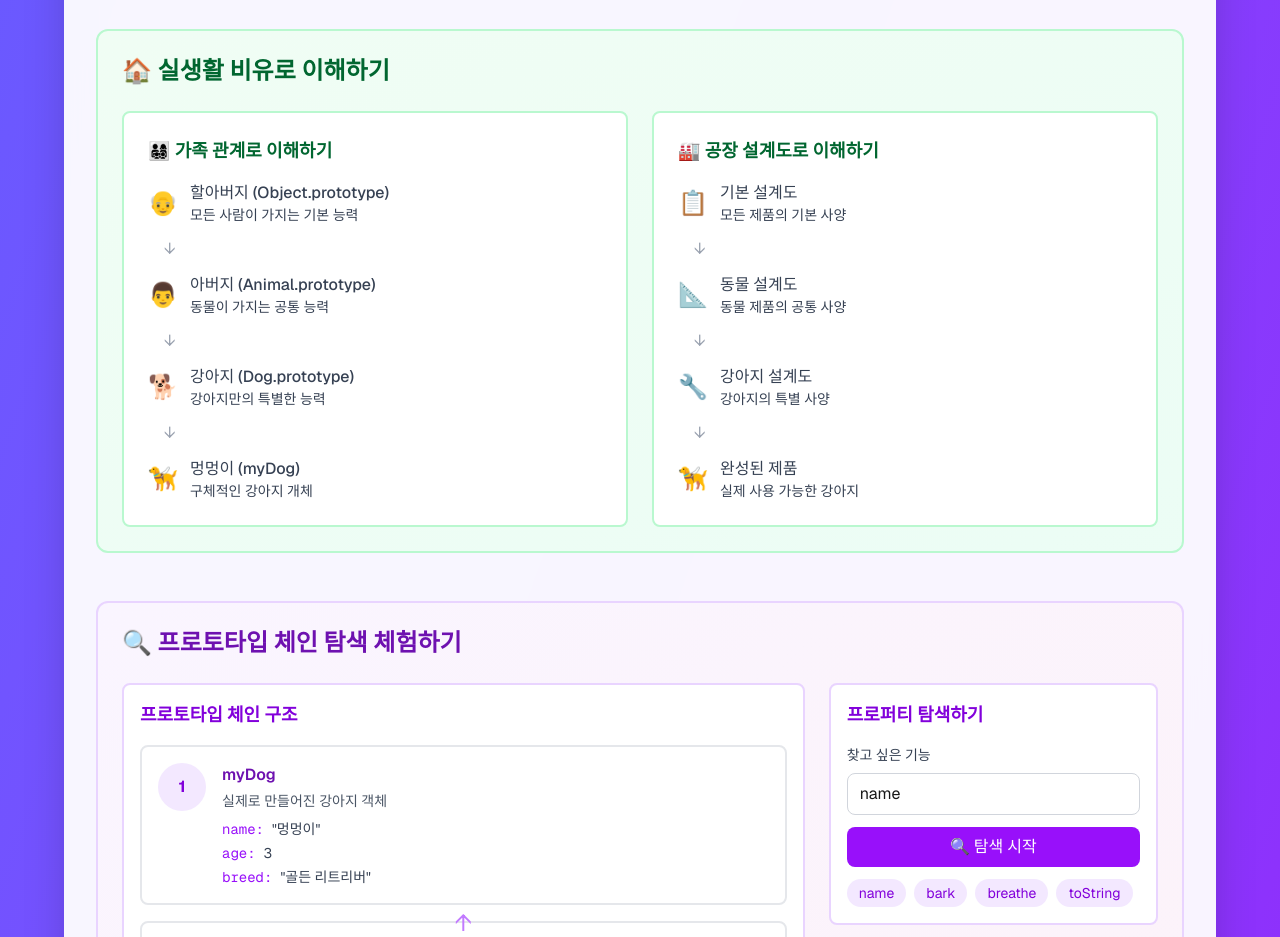
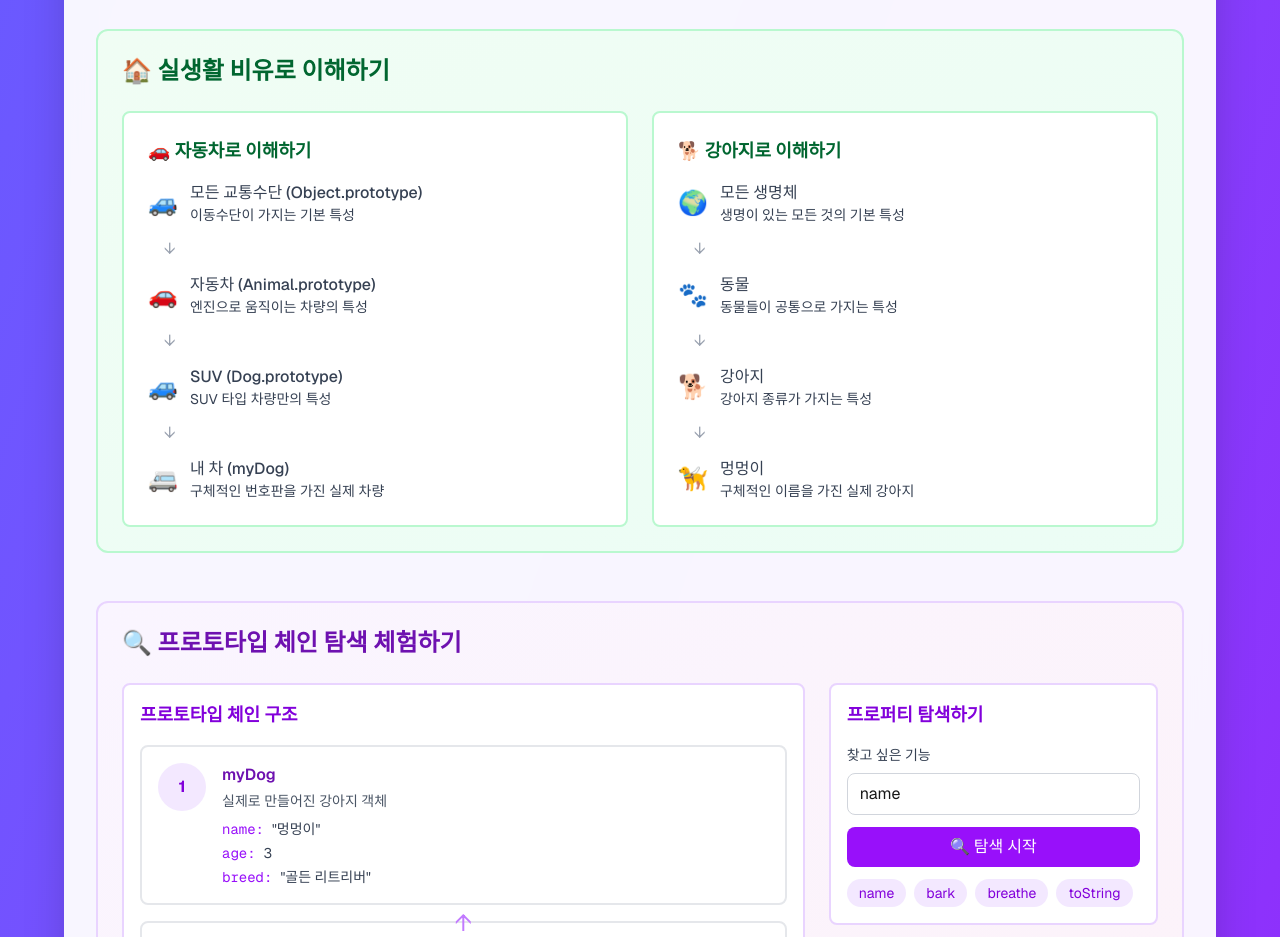
Before and after one commit to 1nnovator1105/javascript, a Next.js app: page /prototype in a window 1280 px wide. Shown: the part 880-1817 px from the top of the page. Built offline with nearby package versions, Linux system fonts and the light colour scheme.

Commit message:
fix: prototype 설명 수정

```diff
--- a/src/components/prototype/ui/PrototypeLanding.tsx
+++ b/src/components/prototype/ui/PrototypeLanding.tsx
@@ -343,38 +343,42 @@ console.log(myDog.hasOwnProperty('bark'));  // false (프로토타입 메서드)
         <div className="grid grid-cols-1 md:grid-cols-2 gap-6">
           <div className="bg-white rounded-lg border-2 border-green-200 p-6">
             <h3 className="text-lg font-semibold mb-4 text-green-800 flex items-center gap-2">
-              👨‍👩‍👧‍👦 가족 관계로 이해하기
+              🚗 자동차로 이해하기
             </h3>
             <div className="space-y-3 text-gray-700">
               <div className="flex items-center gap-3">
-                <span className="text-2xl">👴</span>
+                <span className="text-2xl">🚙</span>
                 <div>
-                  <div className="font-medium">할아버지 (Object.prototype)</div>
-                  <div className="text-sm">모든 사람이 가지는 기본 능력</div>
+                  <div className="font-medium">
+                    모든 교통수단 (Object.prototype)
+                  </div>
+                  <div className="text-sm">이동수단이 가지는 기본 특성</div>
                 </div>
               </div>
               <div className="ml-4 text-gray-400">↓</div>
               <div className="flex items-center gap-3">
-                <span className="text-2xl">👨</span>
+                <span className="text-2xl">🚗</span>
                 <div>
-                  <div className="font-medium">아버지 (Animal.prototype)</div>
-                  <div className="text-sm">동물이 가지는 공통 능력</div>
+                  <div className="font-medium">자동차 (Animal.prototype)</div>
+                  <div className="text-sm">엔진으로 움직이는 차량의 특성</div>
                 </div>
               </div>
               <div className="ml-4 text-gray-400">↓</div>
               <div className="flex items-center gap-3">
-                <span className="text-2xl">🐕</span>
+                <span className="text-2xl">🚙</span>
                 <div>
-                  <div className="font-medium">강아지 (Dog.prototype)</div>
-                  <div className="text-sm">강아지만의 특별한 능력</div>
+                  <div className="font-medium">SUV (Dog.prototype)</div>
+                  <div className="text-sm">SUV 타입 차량만의 특성</div>
                 </div>
               </div>
               <div className="ml-4 text-gray-400">↓</div>
               <div className="flex items-center gap-3">
-                <span className="text-2xl">🦮</span>
+                <span className="text-2xl">🚐</span>
                 <div>
-                  <div className="font-medium">멍멍이 (myDog)</div>
-                  <div className="text-sm">구체적인 강아지 개체</div>
+                  <div className="font-medium">내 차 (myDog)</div>
+                  <div className="text-sm">
+                    구체적인 번호판을 가진 실제 차량
+                  </div>
                 </div>
               </div>
             </div>
@@ -382,38 +386,40 @@ console.log(myDog.hasOwnProperty('bark'));  // false (프로토타입 메서드)
 
           <div className="bg-white rounded-lg border-2 border-green-200 p-6">
             <h3 className="text-lg font-semibold mb-4 text-green-800 flex items-center gap-2">
-              🏭 공장 설계도로 이해하기
+              🐕 강아지로 이해하기
             </h3>
             <div className="space-y-3 text-gray-700">
               <div className="flex items-center gap-3">
-                <span className="text-2xl">📋</span>
+                <span className="text-2xl">🌍</span>
                 <div>
-                  <div className="font-medium">기본 설계도</div>
-                  <div className="text-sm">모든 제품의 기본 사양</div>
+                  <div className="font-medium">모든 생명체</div>
+                  <div className="text-sm">생명이 있는 모든 것의 기본 특성</div>
                 </div>
               </div>
               <div className="ml-4 text-gray-400">↓</div>
               <div className="flex items-center gap-3">
-                <span className="text-2xl">📐</span>
+                <span className="text-2xl">🐾</span>
                 <div>
-                  <div className="font-medium">동물 설계도</div>
-                  <div className="text-sm">동물 제품의 공통 사양</div>
+                  <div className="font-medium">동물</div>
+                  <div className="text-sm">동물들이 공통으로 가지는 특성</div>
                 </div>
               </div>
               <div className="ml-4 text-gray-400">↓</div>
               <div className="flex items-center gap-3">
-                <span className="text-2xl">🔧</span>
+                <span className="text-2xl">🐕</span>
                 <div>
-                  <div className="font-medium">강아지 설계도</div>
-                  <div className="text-sm">강아지의 특별 사양</div>
+                  <div className="font-medium">강아지</div>
+                  <div className="text-sm">강아지 종류가 가지는 특성</div>
                 </div>
               </div>
               <div className="ml-4 text-gray-400">↓</div>
               <div className="flex items-center gap-3">
                 <span className="text-2xl">🦮</span>
                 <div>
-                  <div className="font-medium">완성된 제품</div>
-                  <div className="text-sm">실제 사용 가능한 강아지</div>
+                  <div className="font-medium">멍멍이</div>
+                  <div className="text-sm">
+                    구체적인 이름을 가진 실제 강아지
+                  </div>
                 </div>
               </div>
             </div>
```
